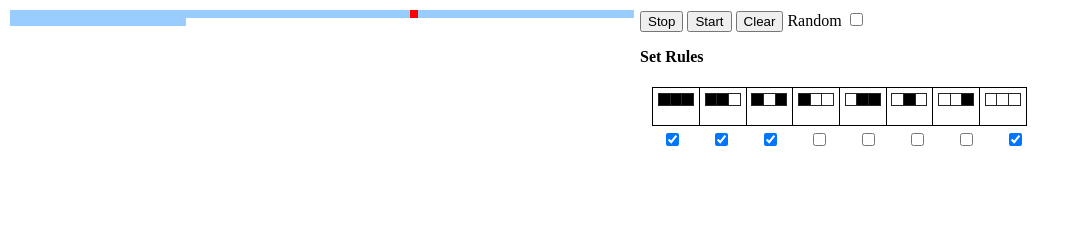
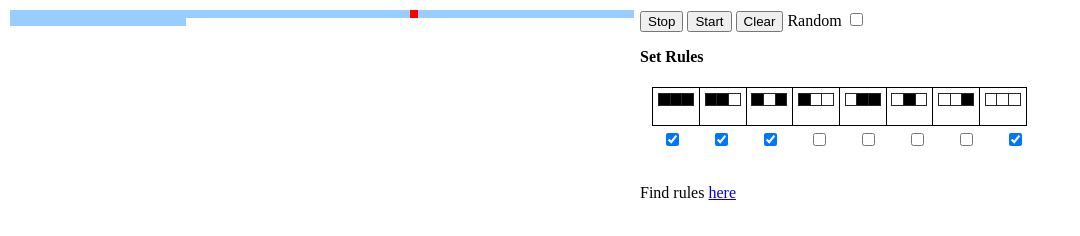
Before and after one commit to Hagbarth/cellular-automata, a plain HTML site: page index.html in a window 1280 px wide. Shown: the whole page, without its empty margins (0-1080 px from the left). Drawn offline with Linux system fonts and the light colour scheme.

Commit message:
add link to rules in index

```diff
--- a/index.html
+++ b/index.html
@@ -61,6 +61,8 @@
         <input type="checkbox" id="rule-6" class="rule-check" />
         <input type="checkbox" id="rule-7" class="rule-check" />
       </div>
+      <br />
+      <p>Find rules <a target="_blank" href="http://atlas.wolfram.com/01/01/">here</a>
     </div>
   </div>
 </body>
```
